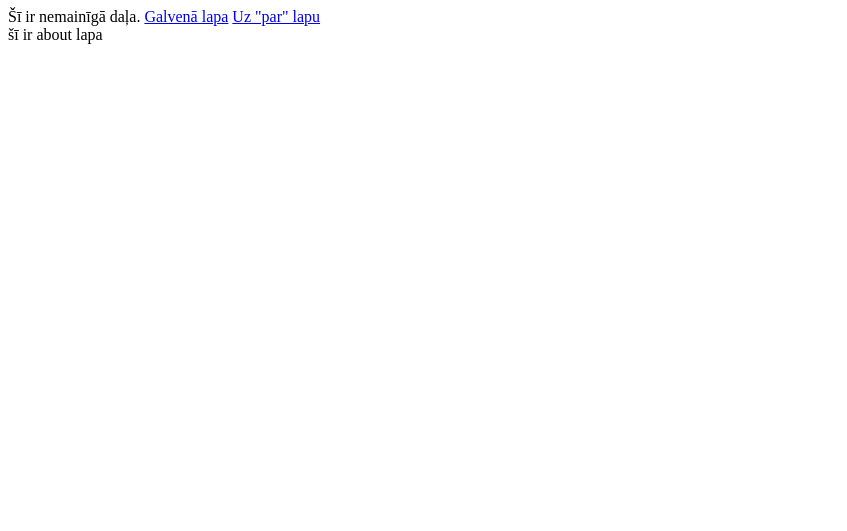
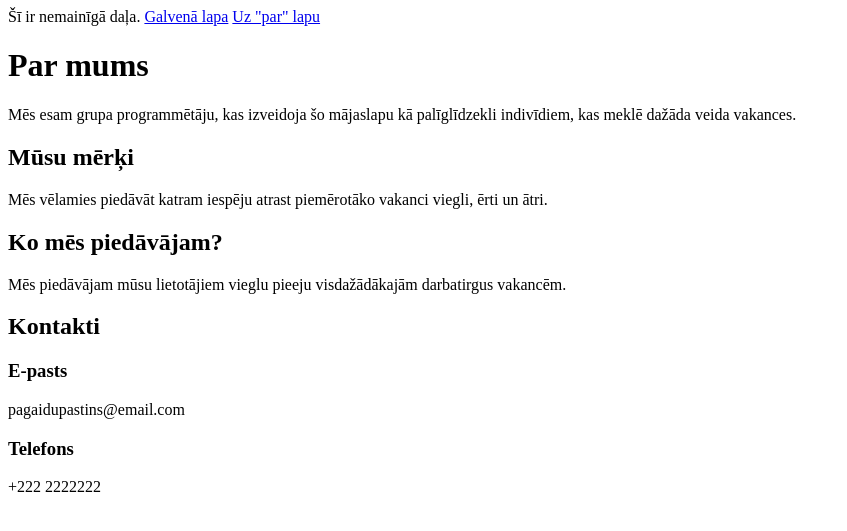
Before and after one commit to Marix24/Vakances, a Flask app: page /about in a window 1280 px wide. Shown: the top 531 px of the page, without its empty margins (0-847 px from the left). Run offline with Flask 3, Linux system fonts and the light colour scheme.

Commit message:
About page

```diff
--- a/templates/about.html
+++ b/templates/about.html
@@ -2,6 +2,16 @@
 
 {% block body %}
 
-šī ir about lapa
+<h1>Par mums</h1>
+<p>Mēs esam grupa programmētāju, kas izveidoja šo mājaslapu kā palīglīdzekli indivīdiem, kas meklē dažāda veida vakances.</p>
+<h2>Mūsu mērķi</h2>
+<p>Mēs vēlamies piedāvāt katram iespēju atrast piemērotāko vakanci viegli, ērti un ātri.</p>
+<h2>Ko mēs piedāvājam?</h2>
+<p>Mēs piedāvājam mūsu lietotājiem vieglu pieeju visdažādākajām darbatirgus vakancēm.</p>
+<h2>Kontakti</h2>
+<h3>E-pasts</h3>
+<p>pagaidupastins@email.com</p>
+<h3>Telefons</h3>
+<p>+222 2222222</p>
 
 {% endblock %}
```
